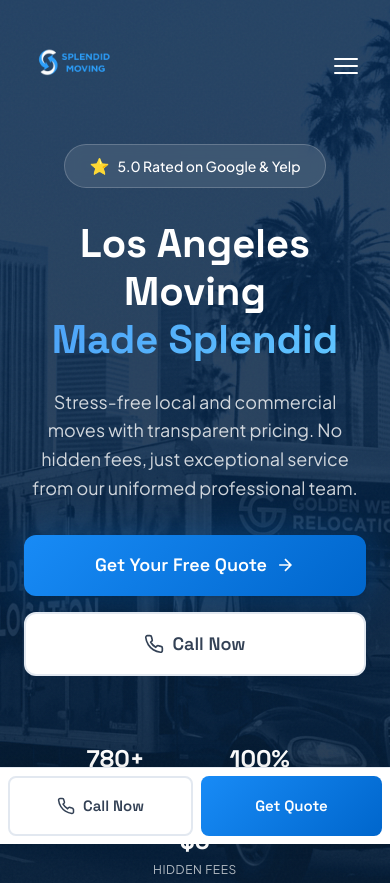
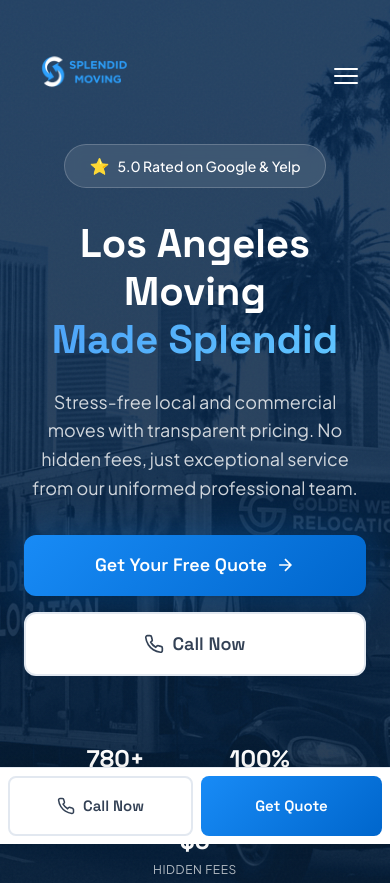
Before and after one commit to Splendid-Moving/main-website, a plain HTML site: page index.html in a window 390 px wide. Shown: the top 883 px of the page. Drawn offline with Linux system fonts and the light colour scheme; some packages are replaced by stand-ins of ours.

Commit message:
Increase mobile logo to 120px minimum

```diff
--- a/styles.css
+++ b/styles.css
@@ -333,7 +333,7 @@ h4 {
 }
 
 .nav__logo-img {
-    height: clamp(100px, 12vw, 140px);
+    height: clamp(120px, 12vw, 140px);
     width: auto;
     transition: height var(--transition-base);
 }
```
